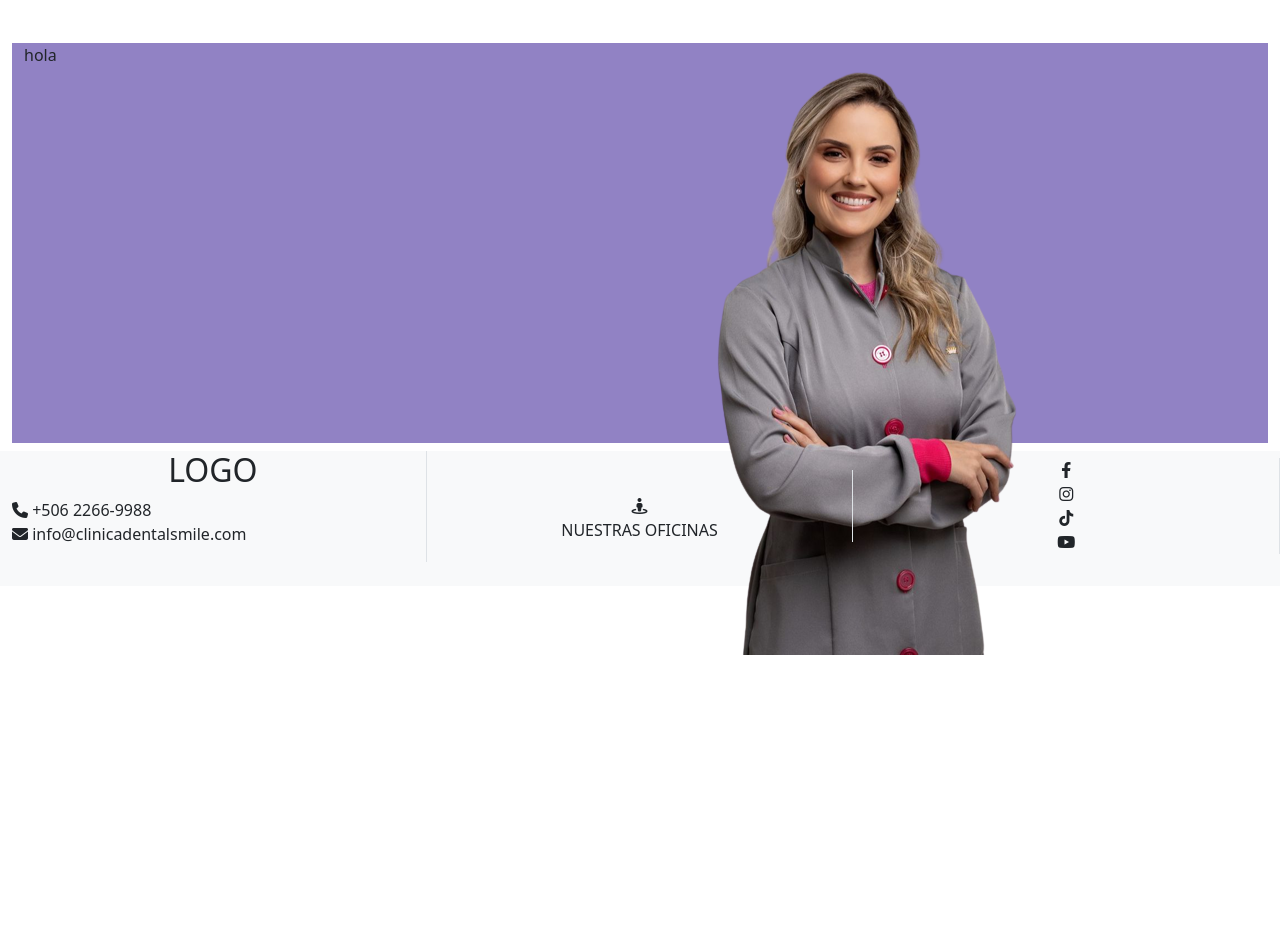
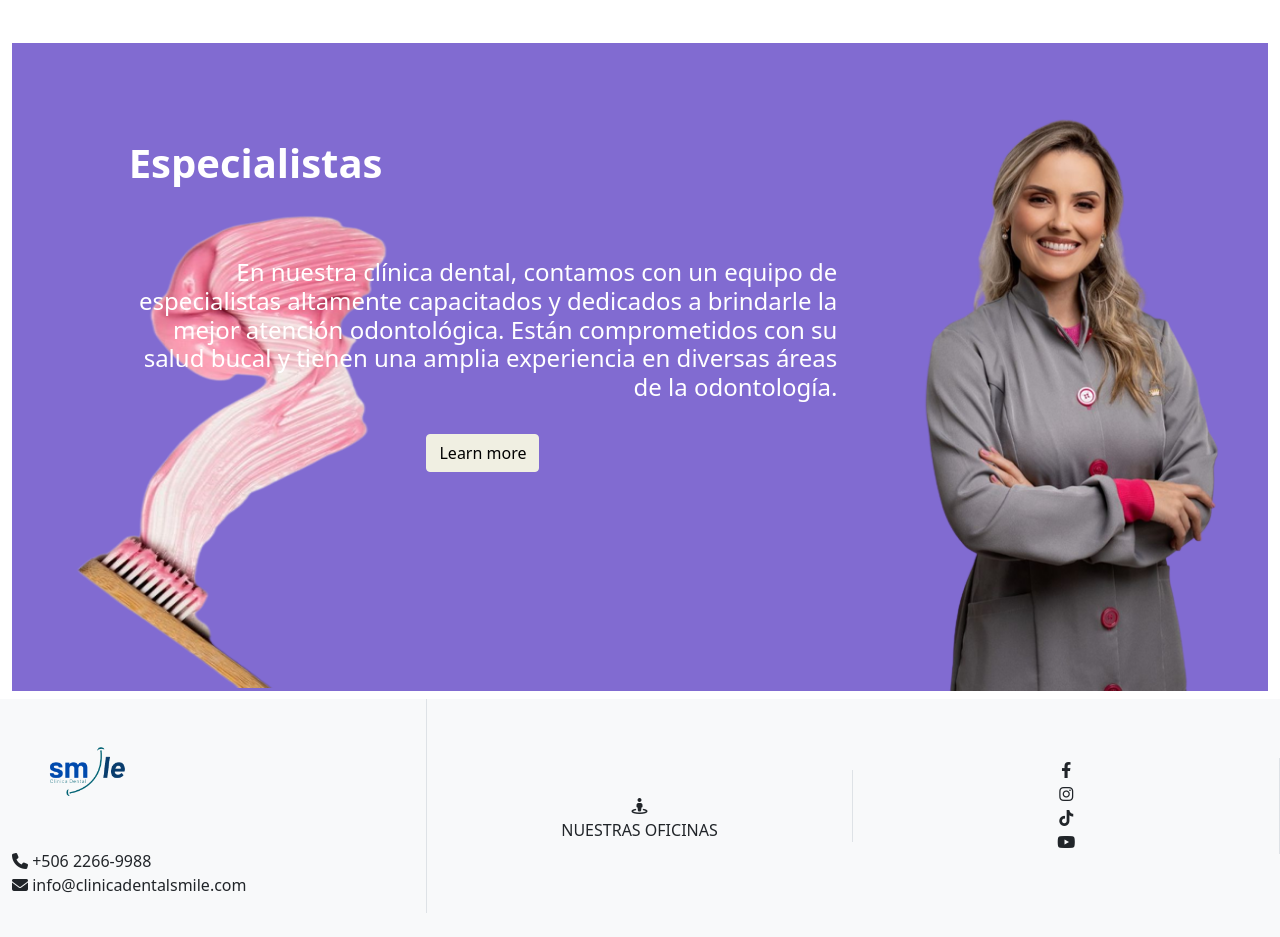
Before and after one commit to rey1027/Final-Project-4Geeks, a React app: page / in a window 1280 px wide. Shown: the part 1140-2077 px from the top of the page. Before the commit the page ends 1795 px from the top, so only its background shows below. Built offline with nearby package versions, Linux system fonts and the light colour scheme; no server answers.

Commit message:
Se agregp inicio de Especialistas

```diff
--- a/src/front/js/component/footer.js
+++ b/src/front/js/component/footer.js
@@ -1,10 +1,13 @@
 import React, { Component } from "react";
+import logo from "../../img/logo.png";
 
 export const Footer = () => (
   <footer className="container-fluid bg-light ">
     <div className="row mt-2 align-items-center ">
       <div className="col border-end">
-        <h2 className="text-center">LOGO</h2>
+        <div>
+          <img className="logo" src={logo} />
+        </div>
         <i class="fa-solid fa-phone"></i> +506 2266-9988
         <br />
         <i class="fa-solid fa-envelope"></i> info@clinicadentalsmile.com
--- a/src/front/js/pages/home.js
+++ b/src/front/js/pages/home.js
@@ -3,6 +3,7 @@ import { Context } from "../store/appContext";
 import "../../styles/home.css";
 import protesis from "../../img/protesis.png";
 import doc1 from "../../img/doc1.png";
+import d5 from "../../img/d5.png";
 
 export const Home = () => {
   const { store, actions } = useContext(Context);
@@ -11,19 +12,17 @@ export const Home = () => {
     <div className="container-fluid">
       <div className=" inicio">
         <div className="row d-flex">
-          <div className="col-7 mt-5 text-center">
-            <p>
-              <h1>
-                <strong>SOMOS</strong>
-              </h1>
+          <div className="col-7 SOMOS mt-5 text-center">
+            <p className="display-3">
+              <strong>SOMOS</strong>
             </p>
-            <h5>
+            <h3>
               La clínica dental Smile es un centro especializado en brindar
               servicios odontológicos de excelencia y atención personalizada.
               Nuestro equipo de profesionales altamente capacitados se dedica a
               mejorar y mantener la salud bucal de nuestros pacientes, con un
               enfoque en lograr sonrisas radiantes y saludables.
-            </h5>
+            </h3>
           </div>
           <div className="col-5">
             <img
@@ -44,7 +43,7 @@ export const Home = () => {
               </div>
             </div>
             <div className="col-5">
-              <div className="texto mt-5 text-md-start p-5 text-white fw-bol">
+              <div className=" mt-5 text-md-start p-5 text-white fw-bol">
                 <h4>
                   {" "}
                   Aquí encontrarás una amplia gama de servicios diseñados para
@@ -60,10 +59,33 @@ export const Home = () => {
       </div>
       <div className="container-fluid">
         <div className="row doctora">
-          <div className="col-6">hola</div>
-          <div className="col-6">
+          <div className="col-1">
             <div>
-              <img src={doc1} />
+              <img className="d5" src={d5} />
+            </div>
+          </div>
+          <div className="col-7 mt-5">
+            <p>
+              <h1 className="text-start text-white mt-5">
+                <strong>Especialistas</strong>
+              </h1>
+            </p>
+            <div className="texto text-md-end text-white fw-bol">
+              <h4>
+                En nuestra clínica dental, contamos con un equipo de
+                especialistas altamente capacitados y dedicados a brindarle la
+                mejor atención odontológica. Están comprometidos con su salud
+                bucal y tienen una amplia experiencia en diversas áreas de la
+                odontología.
+              </h4>
+              <a href="#" class=" boton1 btn btn-light mt-4">
+                Learn more
+              </a>
+            </div>
+          </div>
+          <div className="col-2 text-end mt-5">
+            <div>
+              <img className="doc1 " src={doc1} />
             </div>
           </div>
         </div>
--- a/src/front/styles/index.css
+++ b/src/front/styles/index.css
@@ -1,7 +1,17 @@
 /*
     General Styles used on every website (Don't Repeat Yourself)
 */
+.logo{
+    width: 150px;
+    height: 100%;
+}
 
+.SOMOS{
+    display: flex;
+    flex-direction: column;
+    justify-content: center;
+    align-items: center;
+}
 
 .chica{
     width: 400px;
@@ -30,6 +40,25 @@
 }
 
 .doctora{
-    background: #9182C4 ;
-    height: 400px;
+    background-color: #816bd1 ;
+
 }
+
+.doc1{
+    height: 600px;
+    width: 400px;
+}
+
+.d5{
+    height: 500px;
+    width: 500px;
+    margin-top: 180%;
+}
+
+.texto{
+    display: flex;
+    flex-direction: column;
+    justify-content: center;
+    align-items: center;
+    margin-top: 10%;
+}
```
Also changed, not shown: src/front/img/d5.png (added), src/front/img/g1.png (added), src/front/img/g2.png (added), src/front/img/g3.png (added), src/front/img/logo.png (added).
